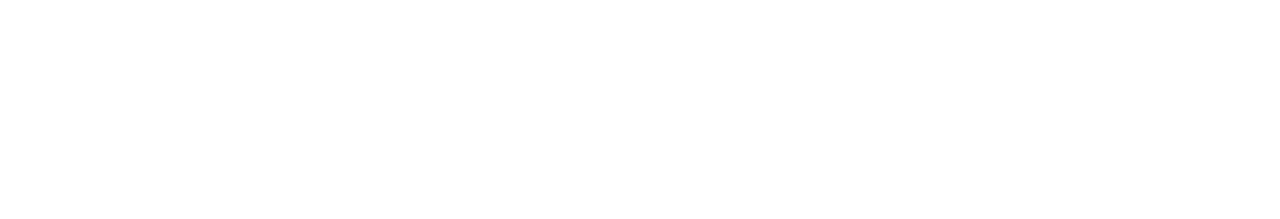
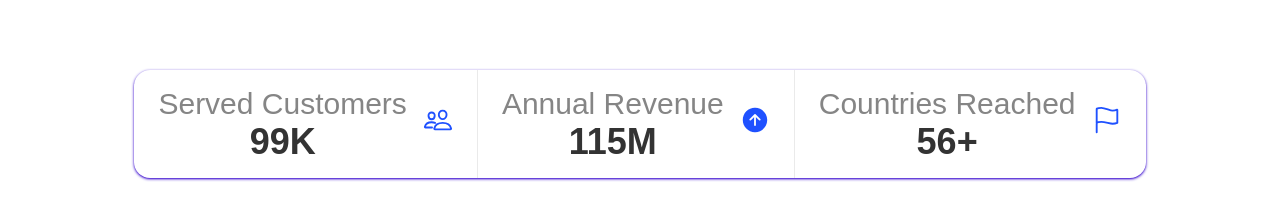
Before and after one commit to AshrafulIslam5/Assignment-12-client, a React (Create React App) app: page /home in a window 1280 px wide. Shown: the part 933-1152 px from the top of the page. Before the commit the page ends 923 px from the top, so only its background shows below. Built offline with nearby package versions, Linux system fonts and the light colour scheme; no server answers.

Commit message:
added business summury

```diff
--- a/public/index.html
+++ b/public/index.html
@@ -39,5 +39,6 @@
       To begin the development, run `npm start` or `yarn start`.
       To create a production bundle, use `npm run build` or `yarn build`.
     -->
+    <script src="https://unpkg.com/ionicons@5.2.3/dist/ionicons.js"></script>
   </body>
 </html>
--- a/src/pages/Home/Home.js
+++ b/src/pages/Home/Home.js
@@ -1,5 +1,6 @@
 import React from 'react';
 import Banner from './sections/Banner';
+import BusinessSummary from './sections/BusinessSummary';
 import Tools from './sections/Tools';
 
 const Home = () => {
@@ -7,6 +8,7 @@ const Home = () => {
         <div>
             <Banner></Banner>
             <Tools></Tools>
+            <BusinessSummary></BusinessSummary>
         </div>
     );
 };
--- /dev/null
+++ b/src/pages/Home/sections/BusinessSummary.js
@@ -0,0 +1,34 @@
+import React from 'react';
+import CountUp from 'react-countup';
+
+const BusinessSummary = () => {
+    return (
+        <div className='flex my-20'>
+            <div className='stats text-3xl shadow mx-auto shadow-secondary-focus'>
+                <div className="stat hover:text-white hover:bg-primary hover:shadow-2xl hover:shadow-primary place-items-center ">
+                    <div className='stat-figure text-accent'>
+                    <ion-icon name="people-outline"></ion-icon>
+                    </div>
+                    <div className="stat-title">Served Customers</div>
+                    <div className="stat-value"><CountUp delay={5} end={100} duration={1} />K</div>
+                </div>
+                <div className="stat hover:text-white hover:bg-secondary hover:shadow-2xl hover:shadow-primary place-items-center ">
+                    <div className='stat-figure text-accent'>
+                    <ion-icon name="arrow-up-circle"></ion-icon>
+                    </div>
+                    <div className="stat-title">Annual Revenue</div>
+                    <div className="stat-value"><CountUp delay={5} end={120} duration={1.3} />M</div>
+                </div>
+                <div className="stat hover:text-white hover:bg-primary hover:shadow-2xl hover:shadow-primary place-items-center ">
+                    <div className='stat-figure text-accent'>
+                    <ion-icon name="flag-outline"></ion-icon>
+                    </div>
+                    <div className="stat-title">Countries Reached</div>
+                    <div className="stat-value"><CountUp delay={5} end={60} duration={1.5} />+</div>
+                </div>
+            </div>
+        </div>
+    );
+};
+
+export default BusinessSummary;
--- a/src/pages/Home/sections/Tool.js
+++ b/src/pages/Home/sections/Tool.js
@@ -4,7 +4,7 @@ const Tool = ({ tool }) => {
     const { name, img, description, min_order_quan, quantity, price } = tool;
     return (
         <div className='rounded-2xl bg-base-100 shadow-lg relative'>
-            <figure className='px-10 pt-10 mb-56'>
+            <figure className='px-10 pt-10 mb-72'>
                 <img className='mx-auto' src={img} alt="" />
             </figure>
             <div className='card-body items-center text-center absolute bottom-1'>
@@ -13,6 +13,7 @@ const Tool = ({ tool }) => {
                 <p><strong>Total Quantity:</strong>{quantity}</p>
                 <p>{description}</p>
                 <p><strong>Price per Piece:</strong> {price}</p>
+                <button className="btn btn-primary text-white">Order</button>
             </div>
         </div>
     );
--- a/tailwind.config.js
+++ b/tailwind.config.js
@@ -10,7 +10,7 @@ module.exports = {
         mytheme: {
           primary: "#9400d3",
           secondary: "#3F00FF",
-          accent: "#3d4451",
+          accent: "#1F51FF",
           neutral: "#3d4451",
           "base-100": "#ffffff",
         },
```
